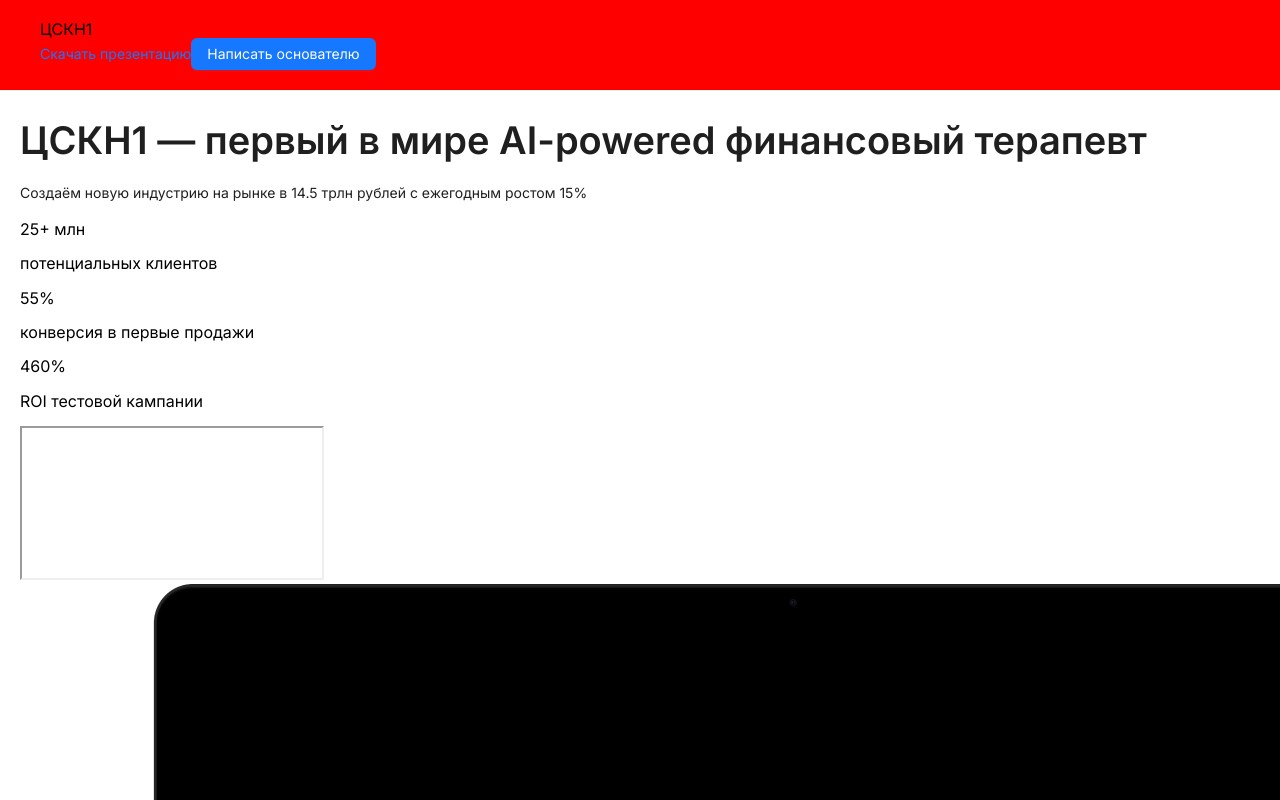
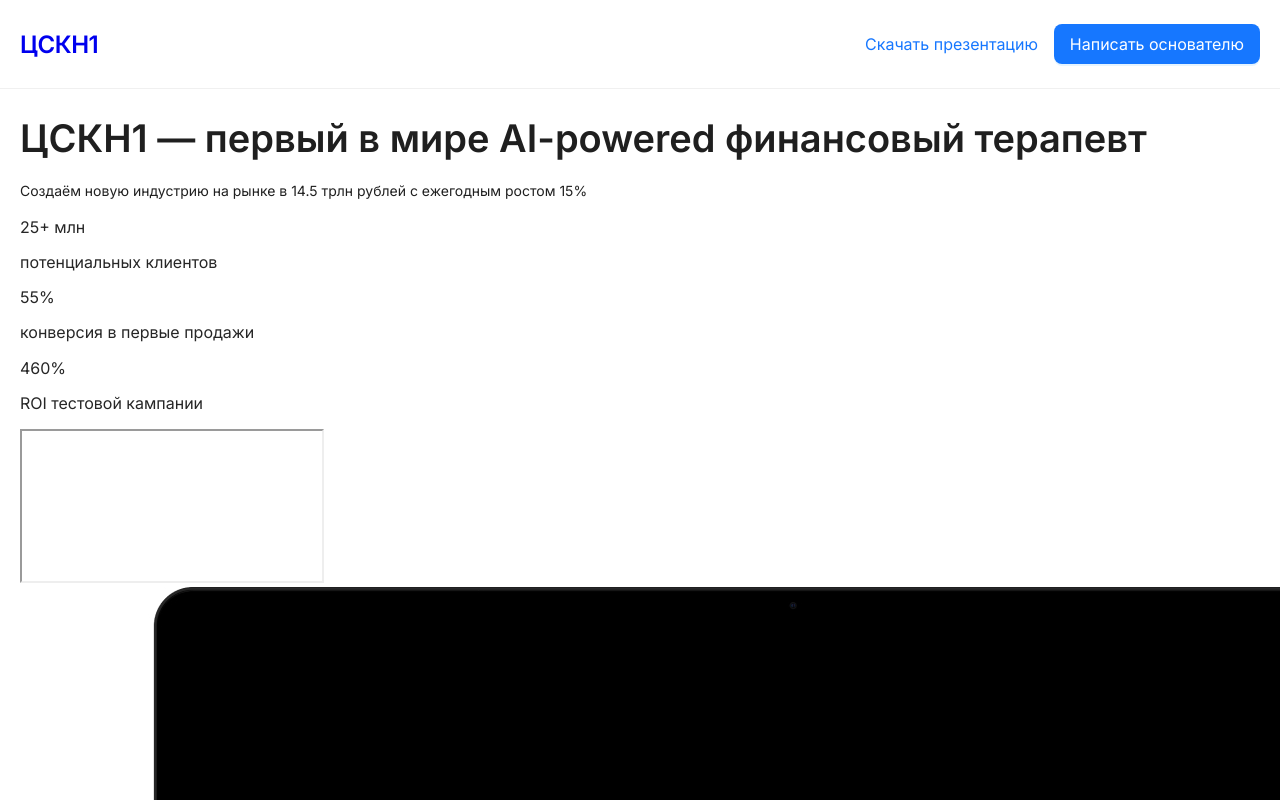
Before and after one commit to zdrnrt/cskn1, a React app: page / in a window 1280 px wide. Shown: the top 800 px of the page. Built offline with nearby package versions, Linux system fonts and the light colour scheme.

Commit message:
готов блок header

```diff
--- a/package.json
+++ b/package.json
@@ -4,6 +4,7 @@
   "main": "webpack.config.js",
   "scripts": {
     "dev": "webpack serve --mode development",
+    "development": "webpack --mode development",
     "test": "echo \"Error: no test specified\" && exit 1"
   },
   "author": "",
@@ -20,6 +21,7 @@
     "eslint": "^9.15.0",
     "eslint-plugin-import": "^2.31.0",
     "eslint-plugin-react": "^7.37.2",
+    "file-loader": "^6.2.0",
     "filemanager-webpack-plugin": "^8.0.0",
     "globals": "^15.12.0",
     "html-webpack-plugin": "^5.6.3",
--- a/src/App/Component/Header/Header.js
+++ b/src/App/Component/Header/Header.js
@@ -8,10 +8,10 @@ export default function Header() {
   return (
     <header className="header">
       <div className="container header__content">
-        <div>ЦСКН1</div>
-        <div>
-          <Link>Скачать презентацию</Link>
-          <Button type="primary" href="">Написать основателю</Button>
+        <a href="/" className="header__logo">ЦСКН1</a>
+        <div className="header__controls">
+          <Button type="link" size="large">Скачать презентацию</Button>
+          <Button type="primary" size="large" href="">Написать основателю</Button>
         </div>
       </div>
     </header>
--- a/src/App/Component/Header/Header.scss
+++ b/src/App/Component/Header/Header.scss
@@ -1,5 +1,29 @@
-.header{
-  padding: 20px;
-  background-color: var(--cl-main);
+.header {
+  padding-top: 1.5rem;
+  padding-bottom: 1.5rem;
   border-bottom: 1px solid #F0F0F0;
+
+  &__content {
+
+    display: flex;
+    flex-flow: row nowrap;
+    justify-content: space-between;
+    align-items: center;
+  }
+
+  &__controls {
+    @media (max-width: 767px) {
+      width: min-content;
+    }
+  }
+
+  &__logo {
+    font-size: 1.5rem;
+    letter-spacing: -0.02em;
+    font-weight: 600;
+
+    &:visited {
+      color: var(--cl-primary);
+    }
+  }
 }
--- a/src/App/scss/App.scss
+++ b/src/App/scss/App.scss
@@ -1,5 +1,6 @@
 :root{
   --cl-main: #f00;
+  --cl-primary: #262626;
 }
 
 // @font-face {
@@ -11,8 +12,15 @@
 // }
 
 body{
-    font-family: "Inter", serif;
+  font-family: "Inter", serif;
+  font-size: 16px;
+  color: var(--cl-primary);
+  line-height: 120%;
 }
+
+h1 {}
+h2 {}
+h3 {}
 
 a {
   text-decoration: none;
@@ -23,4 +31,15 @@ button {
 .container{
   padding-left: 20px;
   padding-right: 20px;
+  margin-left: auto;
+  margin-right: auto;
+  max-width: 1280px;
+  @media (min-width: 1320px){
+    padding-left: 0px;
+    padding-right: 0px;
+
+  }
+  @media (min-widt: 1440px){
+
+  }
 }
--- a/webpack.config.js
+++ b/webpack.config.js
@@ -9,7 +9,9 @@ module.exports = {
 	output: {
 		filename: 'main.[contenthash].js',
 		path: path.resolve(__dirname, 'app/'),
+		assetModuleFilename: path.join('asset', '[name].[contenthash][ext]'),
 	},
+  devtool: "source-map",
 	module: {
 		rules: [
 			{
@@ -20,6 +22,24 @@ module.exports = {
 			{
 				test: /\.(scss|css)$/,
 				use: ['style-loader', 'css-loader', 'postcss-loader', 'sass-loader'],
+			},
+			{
+				test: /\.(png|svg|jpg|jpeg|gif)$/i,
+				type: 'asset/resource',
+				// use: [
+				// 	{
+				// 		loader: 'file-loader?name=asset/img/[name].[ext]'
+				// 	},
+				// ]
+			},
+			{
+				test: /\.(woff|woff2|eot|ttf|otf)$/i,
+				type: 'asset/resource',
+				// use: [
+        //   {
+        //     loader: 'file-loader?name=asset/fonts/[name].[ext]'
+        //   },
+        // ]
 			},
 		],
 	},
```
